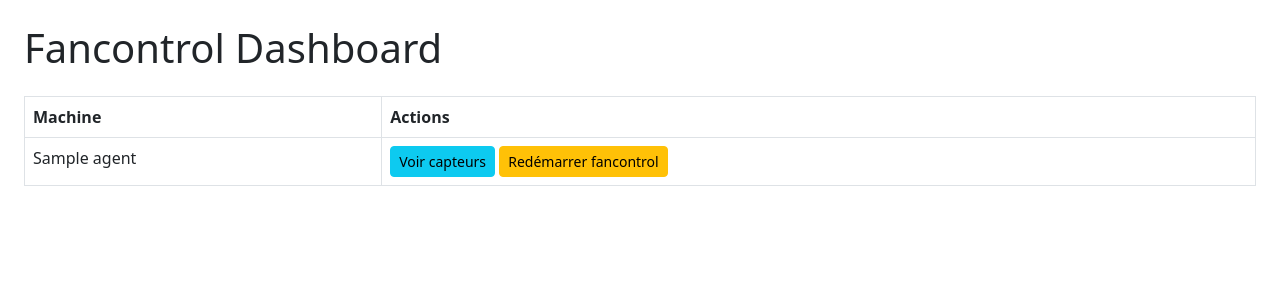
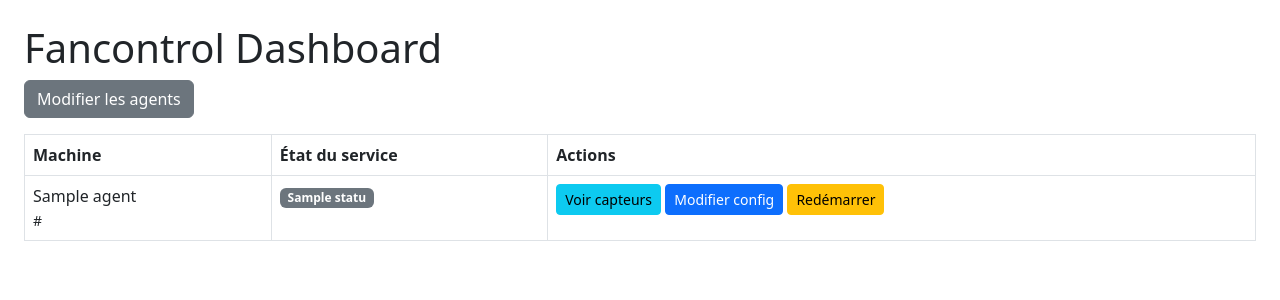
Before and after one commit to Playfust/fancontrol-webgui, a Flask app: template dashboard/templates/index.html in a window 1280 px wide. Shown: the top 300 px of the page. Run offline with Flask 3, Linux system fonts and the light colour scheme; the template is opened without the code that fills it: most values are stand-ins (such as "Sample title", 1, 10 or a date in 2020).

Commit message:
add status of fancontrol service to agent and dashboard, add edit config button to dashboard, add edit config button to agents in dashboard

```diff
--- a/agent/agent.py
+++ b/agent/agent.py
@@ -19,6 +19,9 @@ def control_service():
     action = request.json.get('action')
     if action not in ['start', 'stop', 'restart']:
         return jsonify({'error': 'Invalid action'}), 400
+    elif action == "status":
+        result = subprocess.getoutput("systemctl is-active fancontrol")
+        return jsonify({"status": result.strip()})
     subprocess.call(['sudo', 'systemctl', action, 'fancontrol'])
     return jsonify({'status': f'{action} sent'})
 
--- a/dashboard/app.py
+++ b/dashboard/app.py
@@ -1,37 +1,59 @@
 from flask import Flask, render_template, request, redirect, url_for
+import json
+import os
 import requests
 
 app = Flask(__name__)
+CONFIG_FILE = "agents.json"
 
-AGENTS = {
-    "machine1": "http://192.168.1.10:5001",
-    "machine2": "http://192.168.1.11:5001"
-}
+def load_agents():
+    if not os.path.exists(CONFIG_FILE):
+        return {}
+    with open(CONFIG_FILE) as f:
+        return json.load(f)
+
+def save_agents(agents):
+    with open(CONFIG_FILE, "w") as f:
+        json.dump(agents, f, indent=4)
 
 @app.route('/')
 def index():
-    return render_template('index.html', agents=AGENTS)
+    agents = load_agents()
+    status = {}
+    for name, url in agents.items():
+        try:
+            resp = requests.post(f"{url}/service", json={"action": "status"}, timeout=2)
+            result = resp.json()
+            status[name] = result.get("status", "inconnu")
+        except Exception:
+            status[name] = "erreur"
+    return render_template('index.html', agents=agents, status=status)
+
+@app.route('/edit-agents', methods=['GET', 'POST'])
+def edit_agents():
+    if request.method == 'POST':
+        names = request.form.getlist('name')
+        urls = request.form.getlist('url')
+        agents = dict(zip(names, urls))
+        save_agents(agents)
+        return redirect(url_for('index'))
+    agents = load_agents()
+    return render_template('edit_agents.html', agents=agents)
 
 @app.route('/<agent>/sensors')
 def sensors(agent):
+    agents = load_agents()
     try:
-        resp = requests.get(f"{AGENTS[agent]}/sensors")
+        resp = requests.get(f"{agents[agent]}/sensors")
         sensors_output = resp.json().get("sensors", "Erreur de lecture")
     except Exception as e:
         sensors_output = f"Erreur : {str(e)}"
     return render_template('sensors.html', agent=agent, output=sensors_output)
 
-@app.route('/<agent>/service/<action>')
-def control_service(agent, action):
-    try:
-        requests.post(f"{AGENTS[agent]}/service", json={"action": action})
-    except Exception as e:
-        return f"Erreur : {e}"
-    return redirect(url_for('index'))
-
 @app.route('/<agent>/config', methods=['GET', 'POST'])
 def edit_config(agent):
-    url = f"{AGENTS[agent]}/config"
+    agents = load_agents()
+    url = f"{agents[agent]}/config"
     if request.method == 'POST':
         new_config = request.form.get('config')
         try:
@@ -47,5 +69,14 @@ def edit_config(agent):
             current_config = f"Erreur : {str(e)}"
         return render_template('config.html', agent=agent, config=current_config)
 
+@app.route('/<agent>/service/<action>')
+def control_service(agent, action):
+    agents = load_agents()
+    try:
+        requests.post(f"{agents[agent]}/service", json={"action": action})
+    except Exception as e:
+        return f"Erreur : {e}"
+    return redirect(url_for('index'))
+
 if __name__ == '__main__':
     app.run(host='0.0.0.0', port=5003)
--- a/dashboard/templates/index.html
+++ b/dashboard/templates/index.html
@@ -6,15 +6,26 @@
 </head>
 <body class="p-4">
     <h1>Fancontrol Dashboard</h1>
-    <table class="table table-bordered mt-4">
-        <thead><tr><th>Machine</th><th>Actions</th></tr></thead>
+    <a href="{{ url_for('edit_agents') }}" class="btn btn-secondary mb-3">Modifier les agents</a>
+    <table class="table table-bordered">
+        <thead><tr><th>Machine</th><th>État du service</th><th>Actions</th></tr></thead>
         <tbody>
             {% for name, url in agents.items() %}
             <tr>
-                <td>{{ name }}</td>
+                <td>{{ name }}<br><small>{{ url }}</small></td>
+                <td>
+                    {% if status[name] == "active" %}
+                        <span class="badge bg-success">Actif</span>
+                    {% elif status[name] == "inactive" %}
+                        <span class="badge bg-danger">Inactif</span>
+                    {% else %}
+                        <span class="badge bg-secondary">{{ status[name] }}</span>
+                    {% endif %}
+                </td>
                 <td>
                     <a href="{{ url_for('sensors', agent=name) }}" class="btn btn-info btn-sm">Voir capteurs</a>
-                    <a href="{{ url_for('control_service', agent=name, action='restart') }}" class="btn btn-warning btn-sm">Redémarrer fancontrol</a>
+                    <a href="{{ url_for('edit_config', agent=name) }}" class="btn btn-primary btn-sm">Modifier config</a>
+                    <a href="{{ url_for('control_service', agent=name, action='restart') }}" class="btn btn-warning btn-sm">Redémarrer</a>
                 </td>
             </tr>
             {% endfor %}
```
